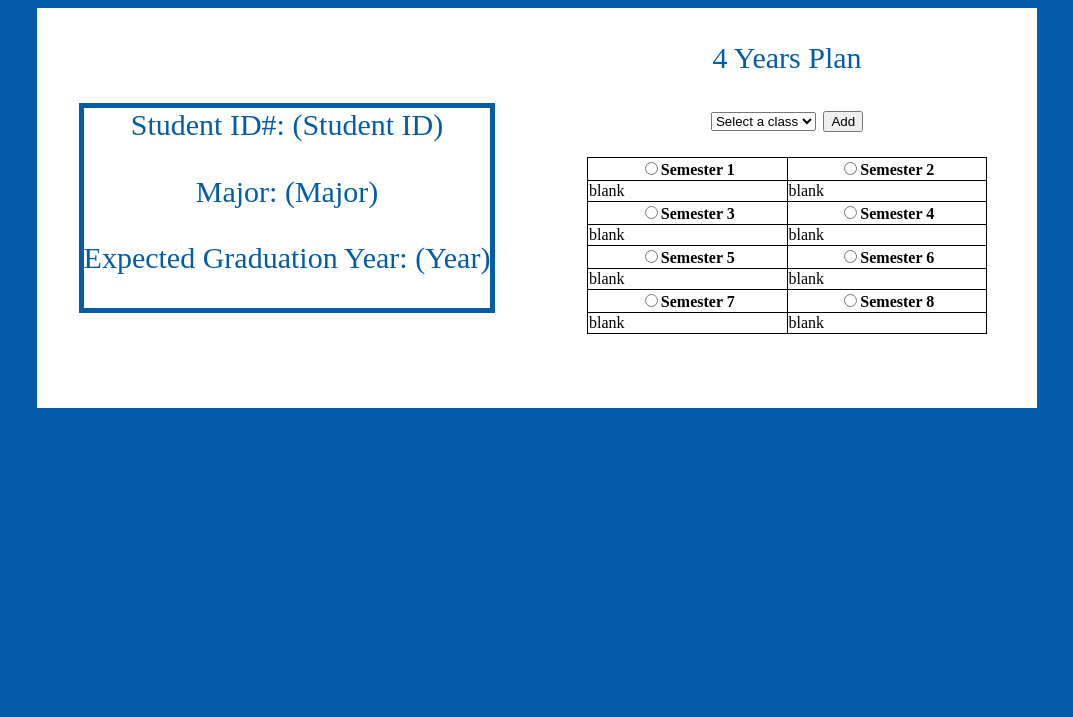
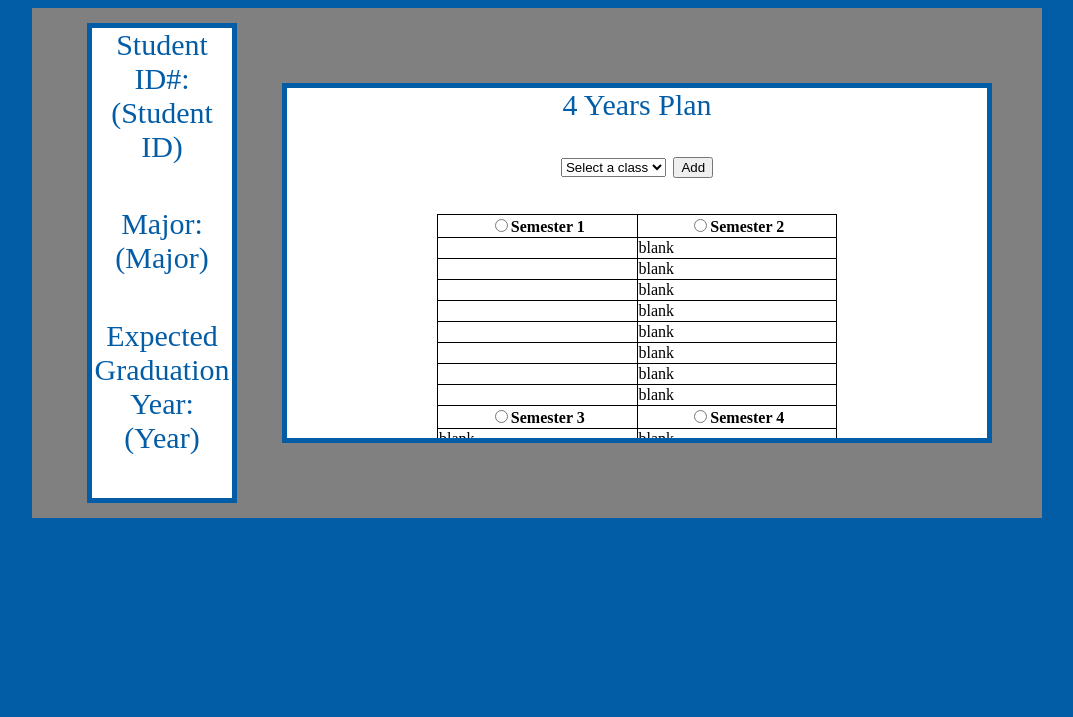
Before and after one commit to zdspringman/SETheory, a PHP site: page /advisorClasses.php in a window 1280 px wide. Shown: the top 717 px of the page, without its empty margins (103-1176 px from the left). After the commit the page ends 518 px from the top, so only its background shows below. Run offline with PHP 8.4, Linux system fonts and the light colour scheme.

Commit message:
Add files via upload

```diff
--- a/advisorClasses.php
+++ b/advisorClasses.php
@@ -2,6 +2,9 @@
 	<head>
 		<title>Advisor Classes</title>
         <link rel="stylesheet" href="style.css">
+		<?php
+            include("functionality.php")
+        ?>
     </head>
 	<div class="container">
 		<div class="form plan">
@@ -15,43 +18,48 @@
 					<label>4 Years Plan</label>
 				</div>
 				<div>
-					<select>
+					<form method="post">
+						<select name="classes">
 							<option value="" selected disabled hidden>Select a class</option>
-						<option value="test">Class 1</option>
-						<option value="test">Class 2</option>
-						<option value="test">Class 3</option>
+							<option value="class1">Class 1</option>
+							<option value="class2">Class 2</option>
+							<option value="class3">Class 3</option>
 						</select>
-					<button type="button">Add</button>
+						<button type="submit" name="add">Add</button>
+						<h6 class="error"><?php echo $output2 ?></h6>
 						</div>
 						<div class="table">
+						<h6 class="error"><?php echo $output1 ?></h6>
 							<table>
 								<tr>
-							<th><input type="radio" id="semester1" name="semester" value="Semester 1">Semester 1</th>
-							<th><input type="radio" id="semester2" name="semester" value="Semester 2">Semester 2</th>
+									<th><input type="radio" id="semester1" name="semester" value="Semester1">Semester 1</th>
+									<th><input type="radio" id="semester2" name="semester" value="Semester2">Semester 2</th>
+								</tr>
+								<?php foreach($classes as $row): array_map("htmlentities", $row); ?>
+								<tr>
+									<td><?php echo implode("</td><td>", $row); ?></td>
+									<td>blank</td>
+								</tr>
+								<?php endforeach; ?>
+								<tr>
+									<th><input type="radio" id="semester3" name="semester" value="Semester3">Semester 3</th>
+									<th><input type="radio" id="semester4" name="semester" value="Semester4">Semester 4</th>
 								</tr>
 								<tr>
 									<td>blank</td>
 									<td>blank</td>
 								</tr>
 								<tr>
-							<th><input type="radio" id="semester3" name="semester" value="Semester 3">Semester 3</th>
-							<th><input type="radio" id="semester4" name="semester" value="Semester 4">Semester 4</th>
+									<th><input type="radio" id="semester5" name="semester" value="Semester5">Semester 5</th>
+									<th><input type="radio" id="semester6" name="semester" value="Semester6">Semester 6</th>
 								</tr>
 								<tr>
 									<td>blank</td>
 									<td>blank</td>
 								</tr>
 								<tr>
-							<th><input type="radio" id="semester5" name="semester" value="Semester 5">Semester 5</th>
-							<th><input type="radio" id="semester6" name="semester" value="Semester 6">Semester 6</th>
-						</tr>
-						<tr>
-							<td>blank</td>
-							<td>blank</td>
-						</tr>
-						<tr>
-							<th><input type="radio" id="semester7" name="semester" value="Semester 7">Semester 7</th>
-							<th><input type="radio" id="semester8" name="semester" value="Semester 8">Semester 8</th>
+									<th><input type="radio" id="semester7" name="semester" value="Semester7">Semester 7</th>
+									<th><input type="radio" id="semester8" name="semester" value="Semester8">Semester 8</th>
 								</tr>
 								<tr>
 									<td>blank</td>
@@ -59,6 +67,7 @@
 								</tr>
 							</table>
 						</div>
+					</form>
 			</div>
 		</div>
 	</div>
--- a/style.css
+++ b/style.css
@@ -9,6 +9,7 @@ body{
 	justify-items: center;
 }
 .form{
+	border: 5px solid gray;
 	display: grid;
 	justify-items: center;
 	align-items: center;
@@ -23,15 +24,13 @@ body{
 	grid-row-end: 3;
 }
 .plan{
+	background: gray;
+	grid-row-start: 1;
 	display:grid;
-	grid-template-columns: 1fr 1fr;
+	grid-template-columns: 1fr 4fr;
 	text-align: center;
-	height: 400px;
+	height: 500px;
 	width: 1000px;
-	grid-column-start: 2;
-	grid-column-end: 3;
-	grid-row-start: 1;
-	grid-row-end: 2;
 }
 table, th, td{
 	border: 1px solid black;
@@ -39,17 +38,26 @@ table, th, td{
 	width: 400px;
 }
 .info{
+	background: white;
+	margin-left: 50px;
 	display: grid;
-	height: 200px;
+	height: 470px;
 	border: 5px solid #025ca6;
 }
 .content{
-	margin-top: 15px;
+	background: white;
 	display: grid;
 	grid-template-rows: 1fr 1fr 4fr;
 	height: 350px;
+	width: 700px;
 	justify-items: center;
+	border: 5px solid #025ca6;
 }
 .table{
 	overflow: auto;
 }
+.error{
+	color: red;
+	margin-top: 5px;
+	margin-bottom: 5px;
+}
```
Also changed, not shown: functionality.php (added, +54 -0 lines), login.php (+2 -5 lines). Lines whose indentation alone changed are shown as unchanged.
